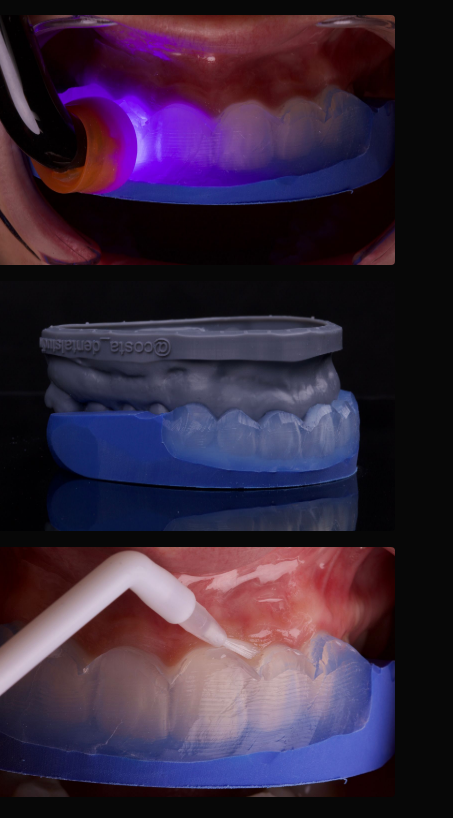
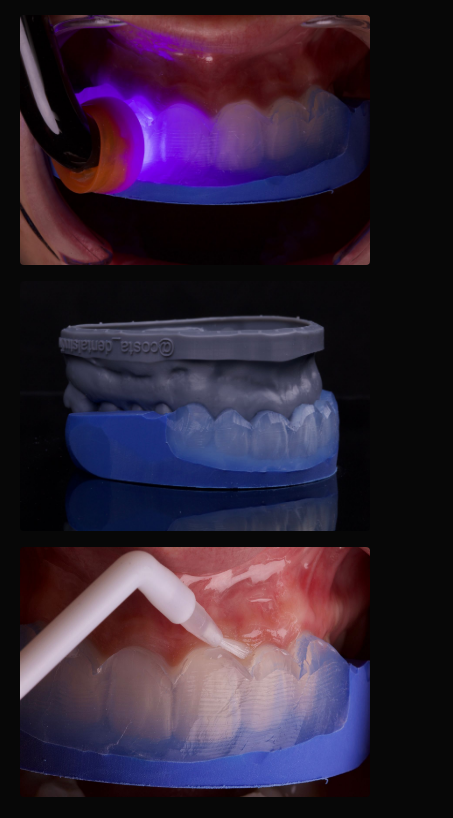
Before and after one commit to sophiagiraudo/CDSWEB, a plain HTML site: page pages/laboratorio.html in a window 390 px wide. Shown: the part 719-1537 px from the top of the page, 453 px wide, since content can reach past the window. Drawn offline with nearby package versions, Linux system fonts and the light colour scheme; a web font is replaced by a local one.

Commit message:
proyecto final v6

```diff
--- a/estilos.scss
+++ b/estilos.scss
@@ -795,6 +795,15 @@ textarea{
     .backHeaderLaboratorio{
         height: 75vh;
     }
+    .mainLab img{
+        width: 350px;
+    }
+    .rounded{
+        transition: transform .1s;
+    }
+    .rounded:hover{
+        transform: scale(1);
+    }
     /* trabajos */
     .backHeaderTrabajos{
         height: 75vh;
--- a/pages/laboratorio.html
+++ b/pages/laboratorio.html
@@ -55,7 +55,7 @@
             </div>
         </nav>
     </header>
-    <main>
+    <main class="mainLab">
         <h2 id="mockup" class="color-c1">MOCK UP</h2>
         <div class="d-flex justify-content-center flex-wrap flex-row bd-highlight mb-3 mockup">
             <div class="p-2 bd-highlight">
```
Also changed, not shown: estilos.css, 1 other file.
